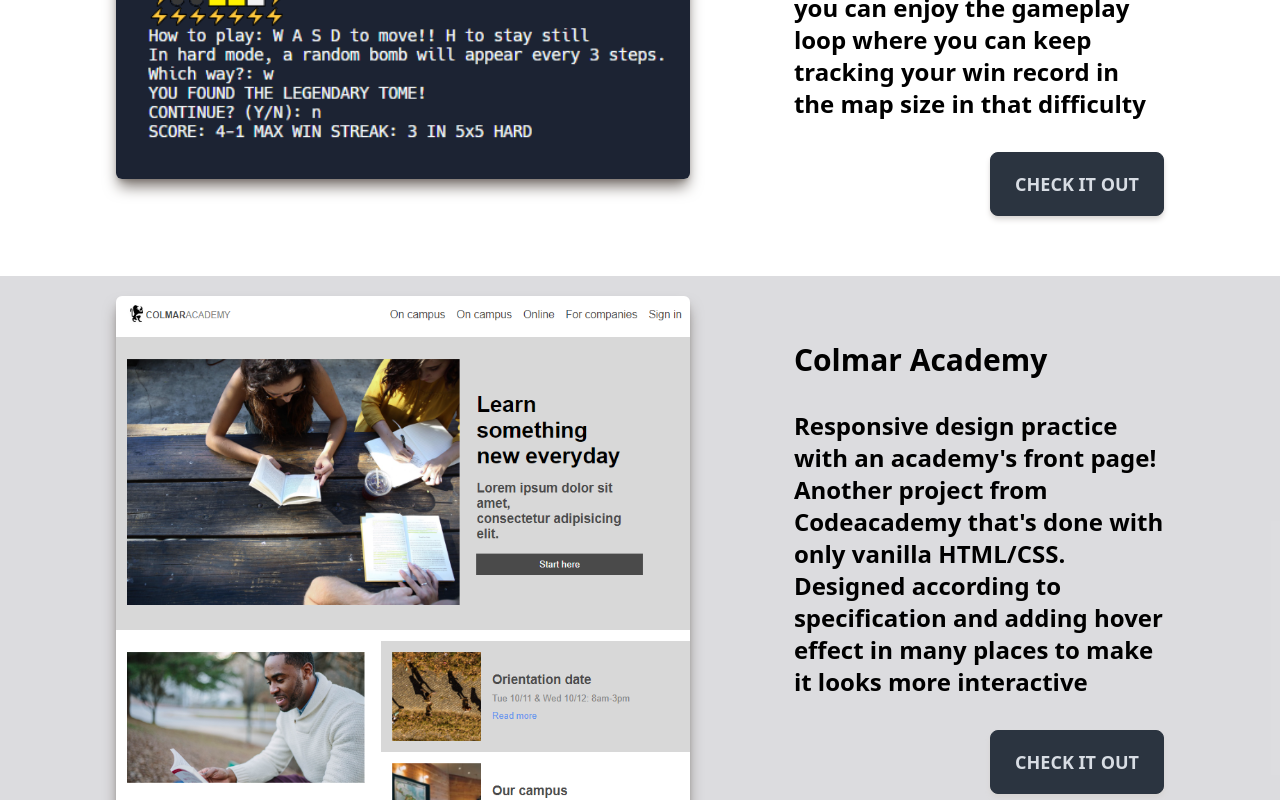
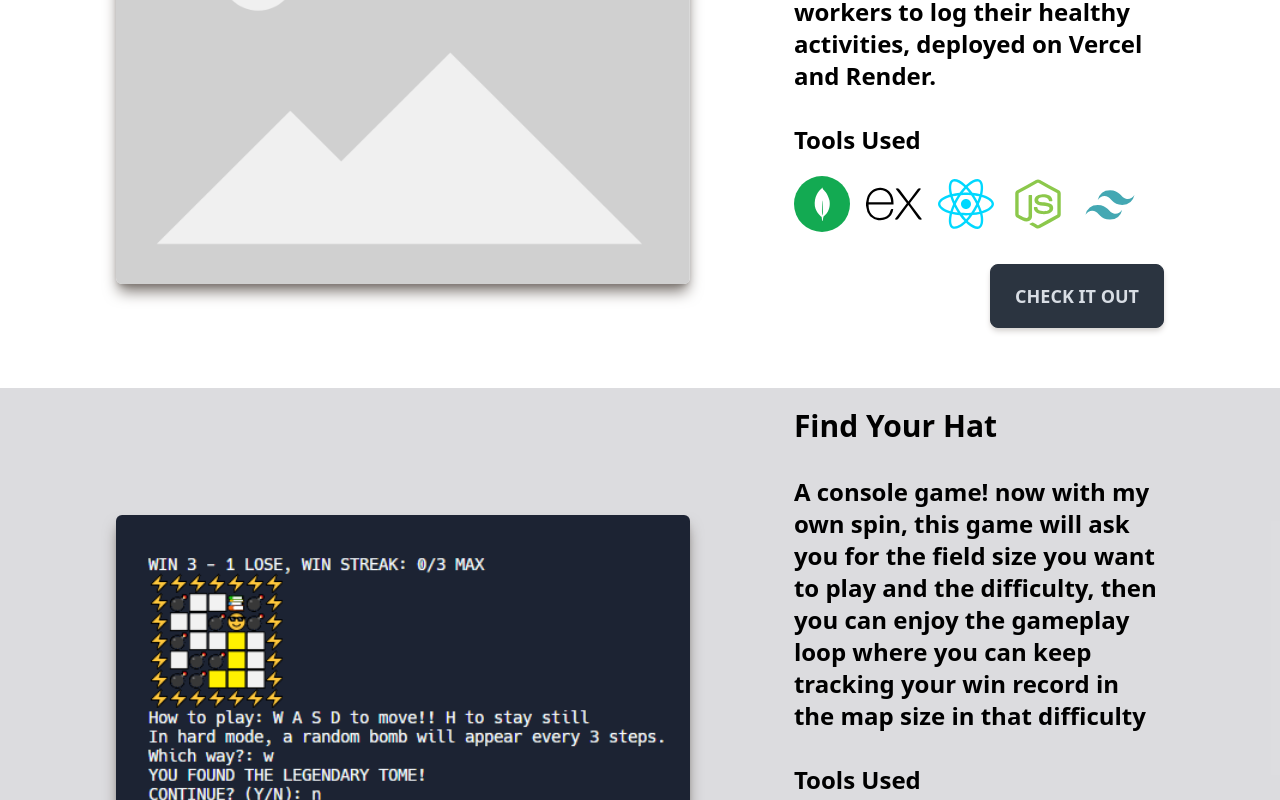
Before and after one commit to ymn-dev/portfolio, a React (Vite) app: page / in a window 1280 px wide. Shown: the part 2020-2820 px from the top of the page. Built offline with nearby package versions, Linux system fonts and the light colour scheme.

Commit message:
adding tool used for each project and Benom placeholder

```diff
--- a/src/Components/Projects/Card.jsx
+++ b/src/Components/Projects/Card.jsx
@@ -1,17 +1,34 @@
 import React from "react";
-
+import SkillItem from "../Skill/SkillItem";
+SkillItem;
 const Card = (props) => {
   return (
     <div className="flex lg:flex-row flex-col items-center justify-center lg:gap-16 gap-8  w-full 2xl:px-48 px-24 even:bg-zinc-300 even:bg-opacity-80 hover:scale-110 duration-300">
       <div className="lg:w-3/5 w-full mx-auto p-5" id="leftContainer">
         <img src={props.Picture} alt="" className=" w-full h-auto shadow-stone-500 shadow-lg hover:scale-105 duration-150 rounded-md" />
       </div>
-      <div className="flex flex-col my-auto lg:w-2/5 sm:w-full p-5 justify-between lg:gap-[2rem] sm:gap-[1.5rem] font-semibold" id="rightContainer">
+      <div className="flex flex-col my-auto lg:w-2/5 sm:w-full p-5 justify-between lg:gap-[2rem] gap-[1.5rem] font-semibold" id="rightContainer">
         <h3 className="text-black text-3xl font-bold mr-auto">{props.Name}</h3>
         <p className="text-black text-2xl">{props.Description}</p>
-        <a href={props.Link} className="ml-auto" target="_blank">
-          <button className="btn btn-neutral hover:scale-110 hover:opacity-90 hover:text-white duration-150 shadow-stone-300 shadow-md btn-lg">Check it Out</button>
-        </a>
+        <div className="">
+          <h3 className="text-black text-2xl font-bold mr-auto">Tools Used</h3>
+          <div className="flex pt-5 gap-4">
+            {props.Tools &&
+              props.Tools.map((tool) => {
+                return <SkillItem Path={tool} />;
+              })}
+          </div>
+        </div>
+        <div className="flex justify-between">
+          {props.Learn && (
+            <a href={props.Learn} className="" target="_blank">
+              <button className="btn btn-accent hover:scale-110 hover:opacity-90 hover:text-white duration-150 shadow-stone-300 shadow-md btn-lg">Learn More</button>
+            </a>
+          )}
+          <a href={props.Link} className={!props.Learn && "ml-auto"} target="_blank">
+            <button className="btn btn-neutral hover:scale-110 hover:opacity-90 hover:text-white duration-150 shadow-stone-300 shadow-md btn-lg">Check it Out</button>
+          </a>
+        </div>
       </div>
     </div>
   );
--- a/src/Components/Projects/Project.jsx
+++ b/src/Components/Projects/Project.jsx
@@ -1,33 +1,48 @@
 import React from "react";
 import Card from "./Card";
+
 const Project = () => {
   return (
     <div className="flex flex-col justify-center items-center bg-white py-10">
       <h1 className="text-black font-bold text-4xl mb-8">PROJECTS</h1>
       <div className="flex flex-col items-center justify-center gap-10">
         <Card
+          Picture="placeholder.png"
+          Name="Benom Health Web Application"
+          Link="https://benom-health-webapp-frontend.vercel.app/"
+          Description="Exercise tracking web application built with MERN
+          stack tailored for office workers to log their
+          healthy activities, deployed on Vercel and Render.
+          "
+          Tools={["mongodb.svg", "express-light.svg", "react.svg", "node-js.svg", "tailwind.svg"]}
+        />
+        <Card
           Picture="findyourhat.png"
           Name="Find Your Hat"
           Link="https://replit.com/@ymn-dev/05-find-your-hat"
           Description="A console game! now with my own spin, this game will ask you for the field size you want to play and the difficulty, then you can enjoy the gameplay loop where you can keep tracking your win record in the map size in that difficulty"
+          Tools={["javascript.svg", "node-js.svg"]}
         />
         <Card
           Picture="colmaracademy.png"
           Name="Colmar Academy"
           Link="https://colmar-academy-assessment.vercel.app/"
           Description="Responsive design practice with an academy's front page! Another project from Codeacademy that's done with only vanilla HTML/CSS. Designed according to specification and adding hover effect in many places to make it looks more interactive"
+          Tools={["html5.svg", "css3.svg"]}
         />
         <Card
           Picture="theteacozy.png"
           Name="The Tea Cozy"
           Link="https://ymn-tea-cozy.vercel.app/"
           Description="One of my earliest off platform project from Codeacademy writing with vanilla HTML/CSS, a good looking coffee shop webpage with no responsive design, done according to specifications."
+          Tools={["html5.svg", "css3.svg"]}
         />
         <Card
           Picture="adminpanel.png"
           Name="Admin Monitor Panel"
           Link="https://career-changer-react-assessment-05.vercel.app/"
           Description="An easy to understand React webpage made to be different for 3 types of viewers: a guest, an user and an admin, it gives an idea of how to custom a page for each user's rights to see and do something, all managed with React's useState"
+          Tools={["react.svg", "tailwind.svg"]}
         />
         {/* <Card Picture="" Name="" Link="" Description="" /> */}
       </div>
--- a/src/Components/Skill/SkillItem.jsx
+++ b/src/Components/Skill/SkillItem.jsx
@@ -2,8 +2,8 @@
 
 const SkillItem = (props) => {
   return (
-    <a href={props.Link} className="">
-      <img src={props.Path} alt={props.Alt} className="w-14 h-14 hover:scale-150 duration-200" />
+    <a href={props.Link || "#"} className="">
+      <img src={props.Path} alt={props.Alt || ""} className="w-14 h-14 hover:scale-150 duration-200" />
     </a>
   );
 };
```
Also changed, not shown: public/placeholder.png (added).
